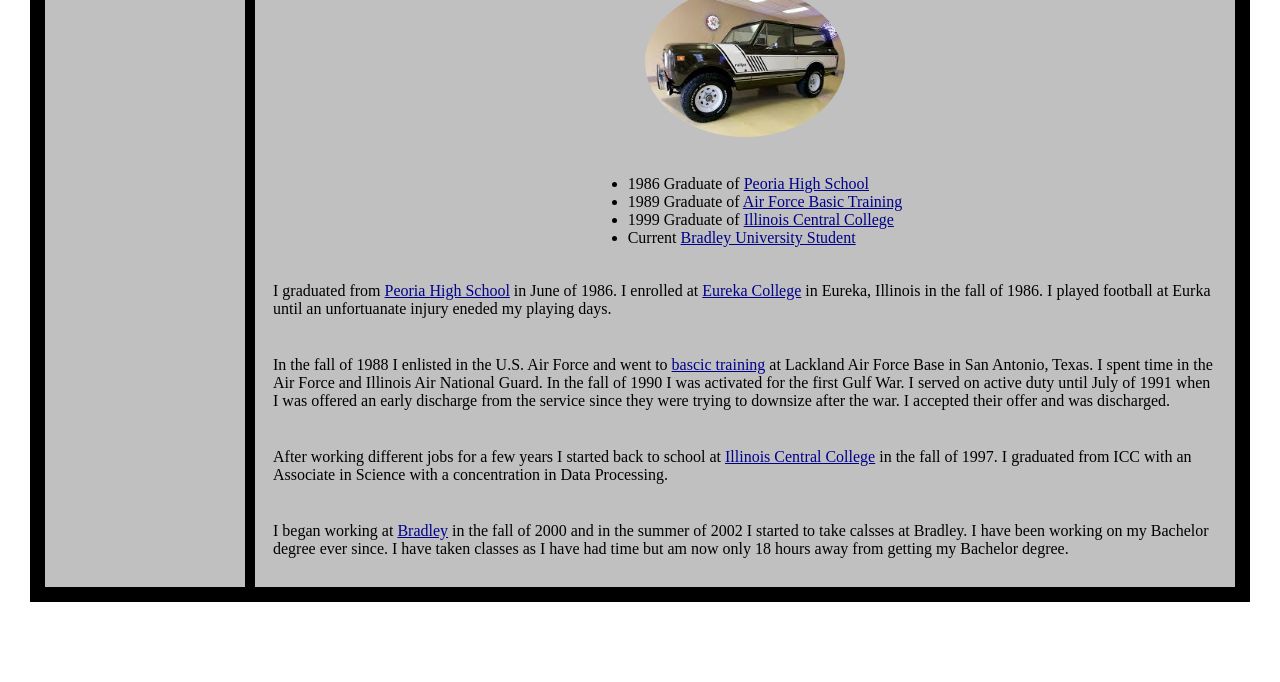
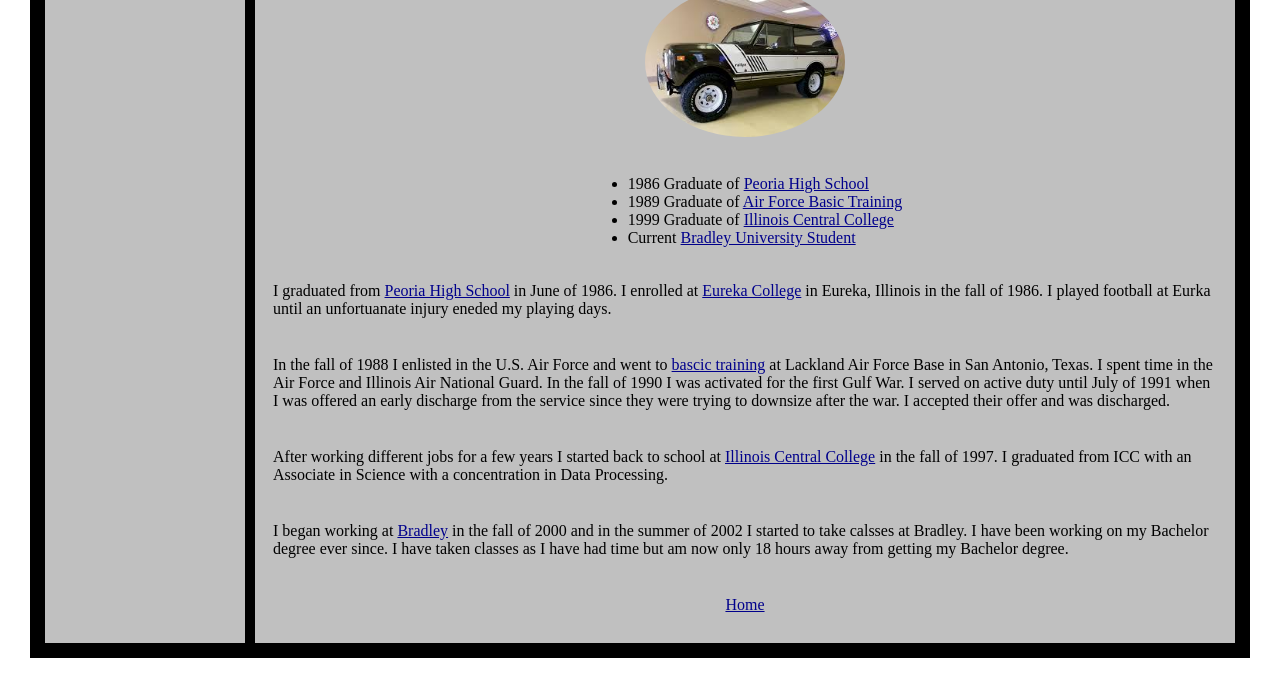
Before and after one commit to Mjwsr145/Michael_Walker, a plain HTML site: page education.html in a window 1280 px wide. Shown: the part 118-800 px from the top of the page. Drawn offline with Linux system fonts and the light colour scheme.

Commit message:
education comments

```diff
--- a/education.html
+++ b/education.html
@@ -2,20 +2,21 @@
 <html>
 
   <head>
+	<!-- Setting the CSS Style Sheet file-->
 	<link rel="stylesheet" type="text/css" href="style.css">
     <title>Michael Walker Sr</title>
   </head>
 
   <body>
-	<div class="wrapper">
-		<div class="left">
+	<div class="wrapper"> <!-- Sets the wrapper class that the main pages sit on -->
+		<div class="left"> <!-- Sets the left nav bar -->
 			<a href="index.html">Home</a>
 			<a href="about.html">About Me</a>
 			<a href="education.html">Education</a>
 			<a href="hobbies.html">Hobbies</a>
 		  	<a href="mailto:mike@bradley.edu?subject=From Michael Walker Website">Send Me an Email</a>
 		</div>
-		<div class="right">
+		<div class="right"> <!-- Sets the right window for the site content -->
 			<h1>Michael Walker, Sr.</h1>
 		  	<img class="profile-picture" src="images/scout.jfif" width="200" alt="Scout" />
 		  	<ul class="bio-links">
@@ -36,6 +37,7 @@
 			<p>
 			  I began working at <a href="https://bradley.edu/" target="_blank">Bradley</a> in the fall of 2000 and in the summer of 2002 I started to take calsses at Bradley. I have been working on my Bachelor degree ever since. I have taken classes as I have had time but am now only 18 hours away from getting my Bachelor degree.
 			</p>
+			<p><a href="index.html">Home</a></p> <!-- Link to send the pages back to the main index.html -->
 		</div>
 	</div>
 </body>
```
